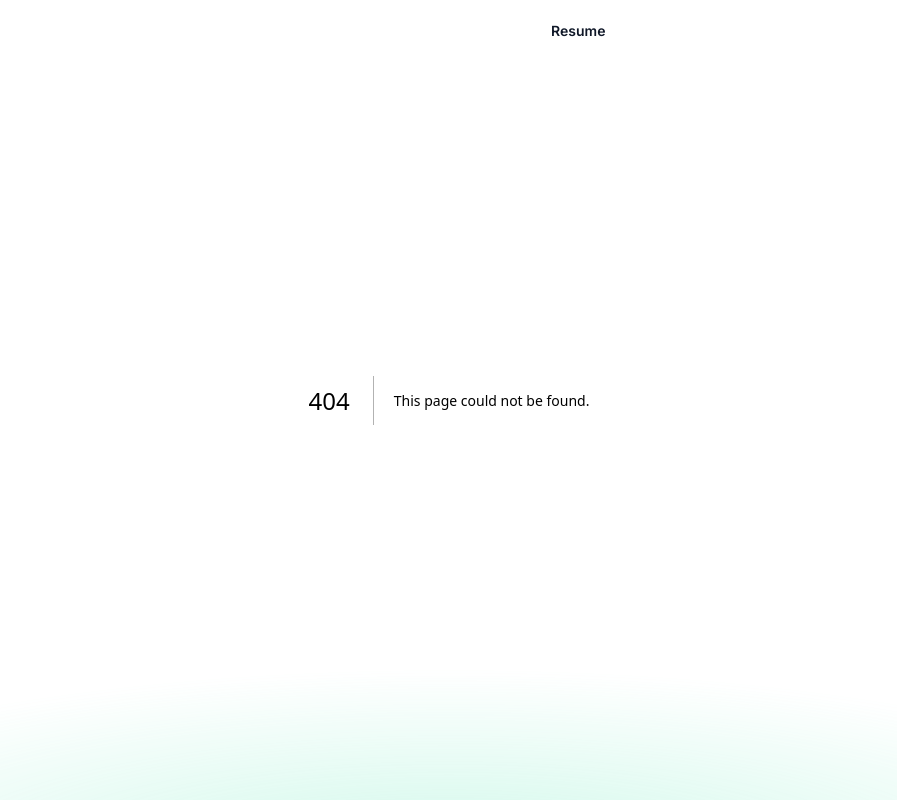
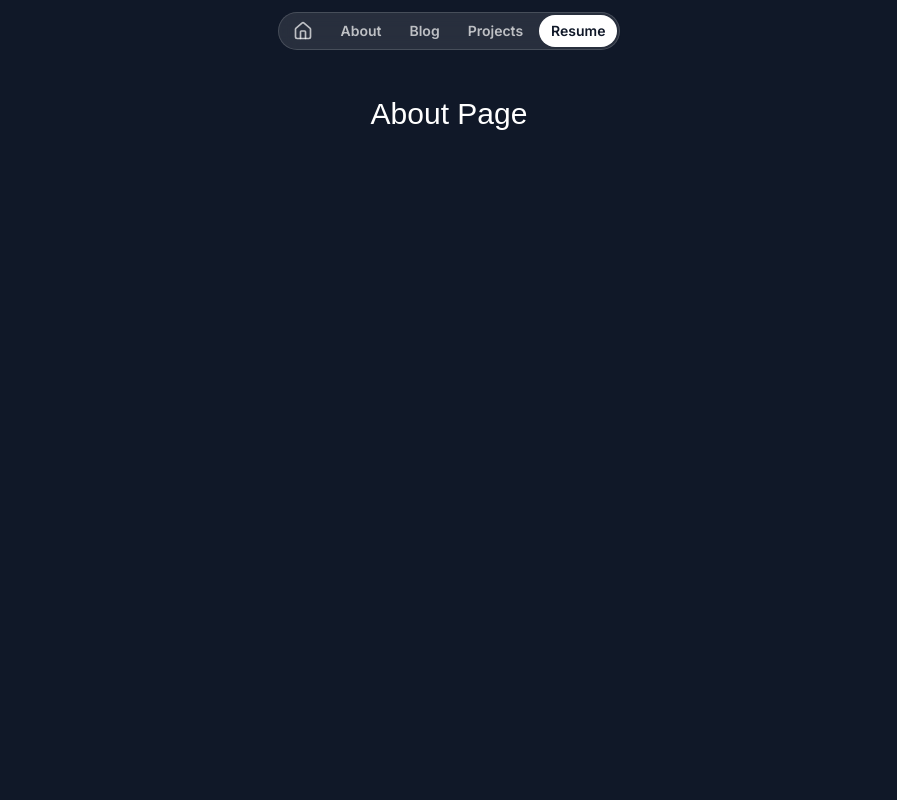
Before and after one commit to thehackersbrain/portfolio, a Next.js app: page /about in a window 1280 px wide. Before the commit this address had no page. Shown: the top 800 px of the page, without its empty margins (191-1088 px from the left). Built offline with nearby package versions, Linux system fonts and the light colour scheme; a web font is replaced by a local one.

Commit message:
added about page

```diff
--- /dev/null
+++ b/src/app/about/page.tsx
@@ -0,0 +1,9 @@
+const AboutPage = () => {
+  return (
+    <section className="h-screen my-16 lg:my-24">
+      <div className="text-center text-3xl font-serif">About Page</div>
+    </section>
+  );
+};
+
+export default AboutPage;
--- a/src/app/layout.tsx
+++ b/src/app/layout.tsx
@@ -18,7 +18,7 @@ const calistoga = Calistoga({
 
 export const metadata: Metadata = {
   title:
-    "Gaurav Raj (@thehackersbrain)' | Security Researcher and Software Engineer",
+    "Gaurav Raj (@thehackersbrain) | Security Researcher and Software Engineer",
   description:
     "Hi, I'm Gaurav Raj, I'm a Cyber Security Researcher and Developer with over a half decade (5+ years) of experience. Skilled in multiple programming languages like Python, Rust, JavaScript, C, C++, and more. My expertise extends to and beyond, DevOps, Reverse-Engineering, Development (Full Stack Software Developer), and more. Mostly involved in Bug-Hunting or FreeLance projects. But at the core, I'm just a quick and passionate learner who likes to explore",
 };
--- a/src/sections/Header.tsx
+++ b/src/sections/Header.tsx
@@ -8,7 +8,7 @@ const HeaderSection = () => {
         <Link className="nav-item" href="/">
           <House className="size-5" />
         </Link>
-        <Link className="nav-item" href="/#about">
+        <Link className="nav-item" href="/about">
           About
         </Link>
         <Link
```
